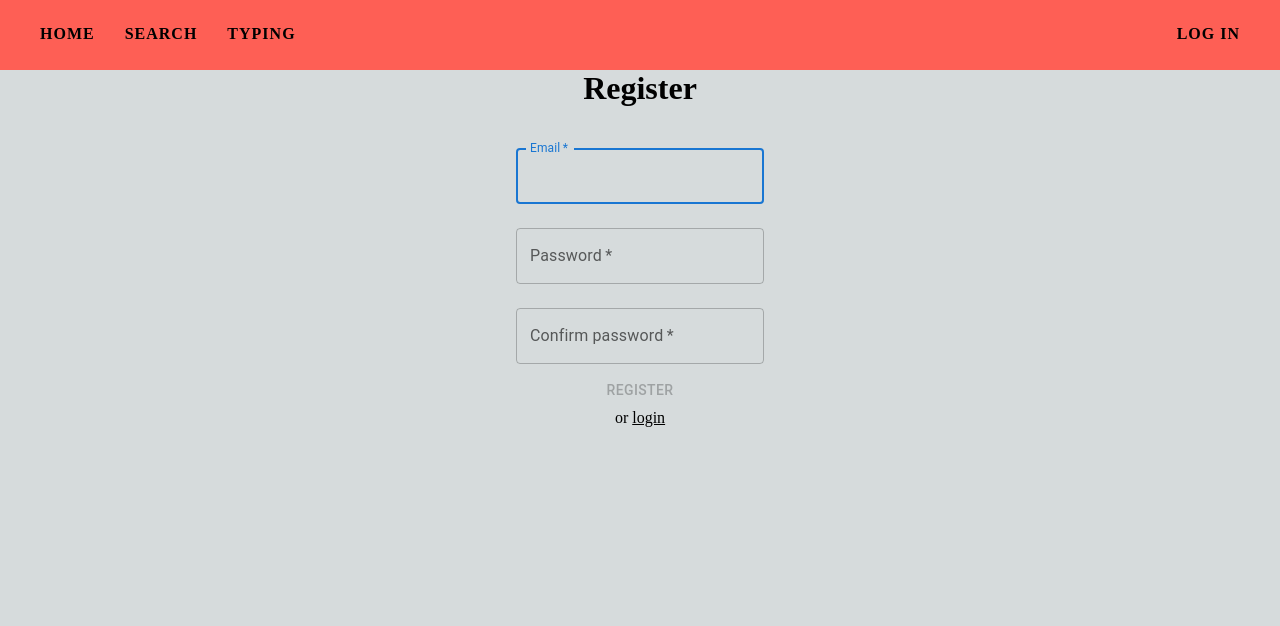
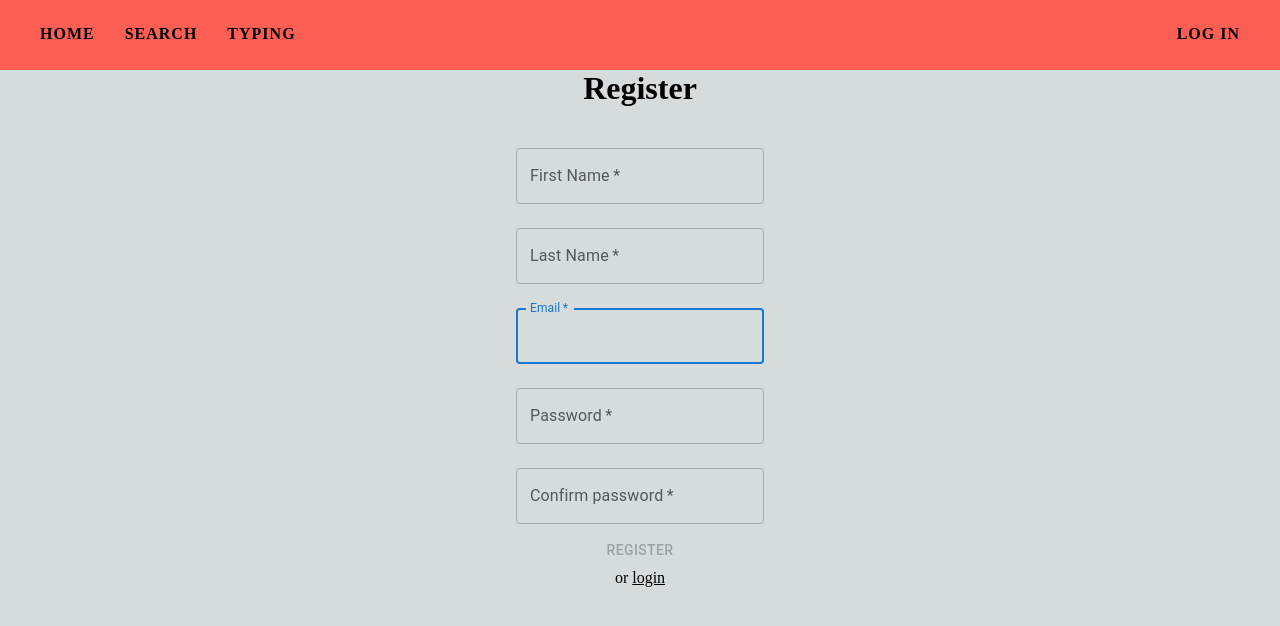
Before and after one commit to tezkerek/minniebooks, a Next.js app in the folder frontend/: page /register in a window 1280 px wide. Shown: the top 626 px of the page. Built offline with nearby package versions, Linux system fonts and the light colour scheme.

Commit message:
connect register API to frontend

```diff
--- a/frontend/src/api/auth.ts
+++ b/frontend/src/api/auth.ts
@@ -5,6 +5,9 @@ export async function login(email: string, password: string) {
     localStorage.setItem("authToken", token)
     return true
   })
+}
+export async function register(first_name: string, last_name: string, email: string, password: string) {
+  return post("register/", { first_name, last_name, email, password })
 }
 
 export async function logout() {
--- a/frontend/src/pages/register.tsx
+++ b/frontend/src/pages/register.tsx
@@ -4,16 +4,23 @@ import TextField from "@mui/material/TextField";
 import Button from "@mui/material/Button";
 import Navbar from "@/components/Navbar";
 import { useState } from "react";
+import { useRouter } from "next/router";
+import { register } from "@/api/auth";
 
 const emailValidation: RegExp = /^[A-Z0-9._%+-]+@[A-Z0-9.-]+\.[A-Z]{2,}$/i;
 
 export default function RegisterPage(): JSX.Element {
+  const [firstName, setFirstName] = useState<string>("");
+  const [lastName, setLastName] = useState<string>("");
   const [email, setEmail] = useState<string>("");
   const [password, setPassword] = useState<string>("");
   const [confirmPassword, setConfirmPassword] = useState<string>("");
 
   const emailGood: boolean = emailValidation.test(email);
   const passwordGood: boolean = confirmPassword === password && password != "";
+
+  const router = useRouter();
+
   return (
     <>
       <Head>
@@ -31,6 +38,26 @@ export default function RegisterPage(): JSX.Element {
         `}
       >
         <p css={titleCss}>Register</p>
+        <TextField
+          value={firstName}
+          onChange={(event: React.ChangeEvent<HTMLInputElement>): void => {
+            setFirstName(event.target.value);
+          }}
+          label="First Name"
+          required={true}
+          margin="normal"
+          autoFocus={true}
+        />
+        <TextField
+          value={lastName}
+          onChange={(event: React.ChangeEvent<HTMLInputElement>): void => {
+            setLastName(event.target.value);
+          }}
+          label="Last Name"
+          required={true}
+          margin="normal"
+          autoFocus={true}
+        />
         <TextField
           value={email}
           onChange={(event: React.ChangeEvent<HTMLInputElement>): void => {
@@ -64,9 +91,11 @@ export default function RegisterPage(): JSX.Element {
           error={!passwordGood && password != ""}
         />
         <Button
-          disabled={!(passwordGood && emailGood)}
+          disabled={!(passwordGood && emailGood) || !(firstName.length !== 0 && lastName.length !==0)}
           onClick={(): void => {
-            console.log(email, password);
+            register( firstName , lastName, email, password)
+            .then(() => router.push("/login"))
+            .catch((err) => alert(JSON.stringify(err)));
           }}
         >
           Register
```
